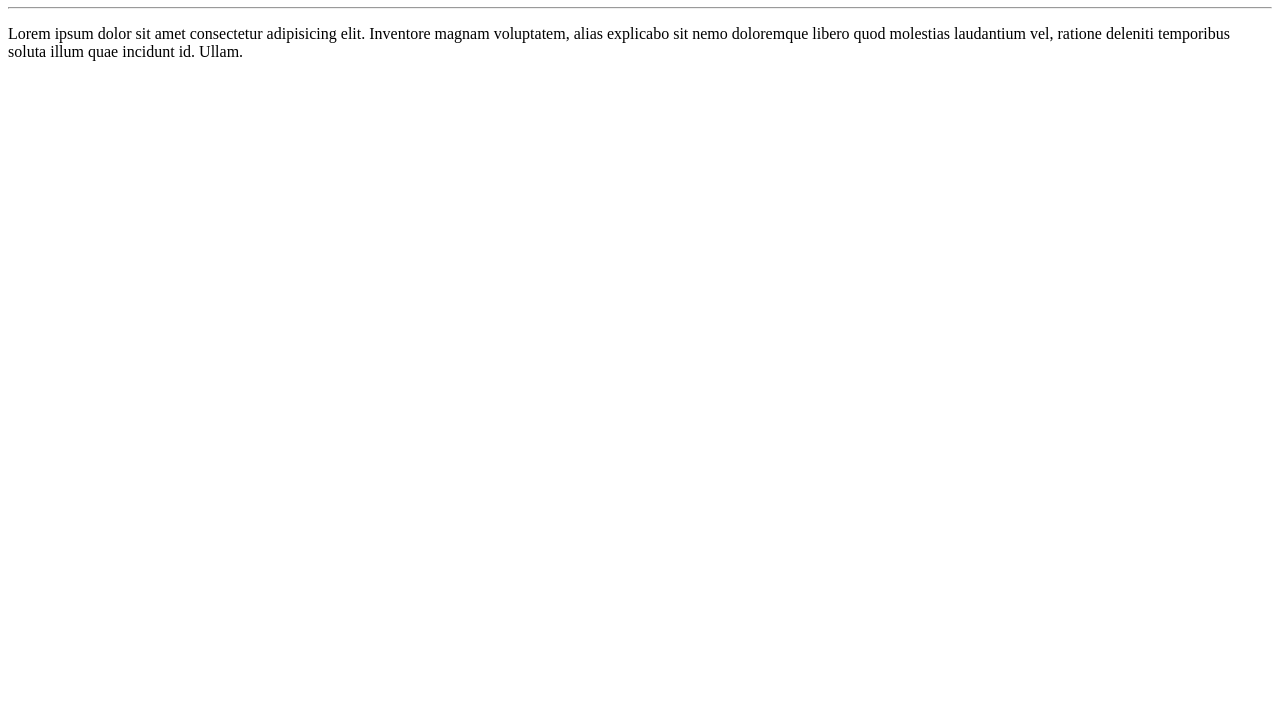
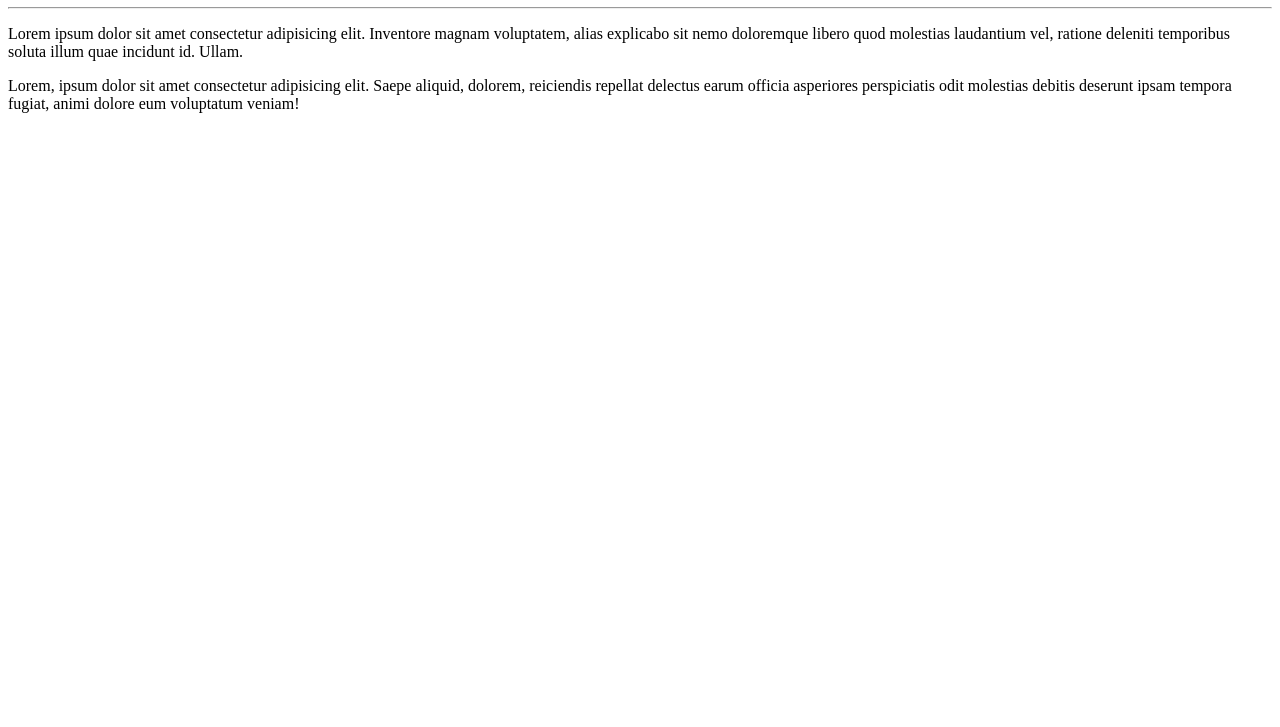
Before and after one commit to miguelvital10/test-helloworld, a plain HTML site: page site-exemplo/index.html in a window 1280 px wide. Shown: the part 73-800 px from the top of the page. Drawn offline with Linux system fonts and the light colour scheme.

Commit message:
Update p

```diff
--- a/site-exemplo/index.html
+++ b/site-exemplo/index.html
@@ -10,5 +10,6 @@
     <h1>Ola, mundo</h1>
     <hr>
     <p>Lorem ipsum dolor sit amet consectetur adipisicing elit. Inventore magnam voluptatem, alias explicabo sit nemo doloremque libero quod molestias laudantium vel, ratione deleniti temporibus soluta illum quae incidunt id. Ullam.</p>
+    <p>Lorem, ipsum dolor sit amet consectetur adipisicing elit. Saepe aliquid, dolorem, reiciendis repellat delectus earum officia asperiores perspiciatis odit molestias debitis deserunt ipsam tempora fugiat, animi dolore eum voluptatum veniam!</p>
 </body>
 </html>
```
